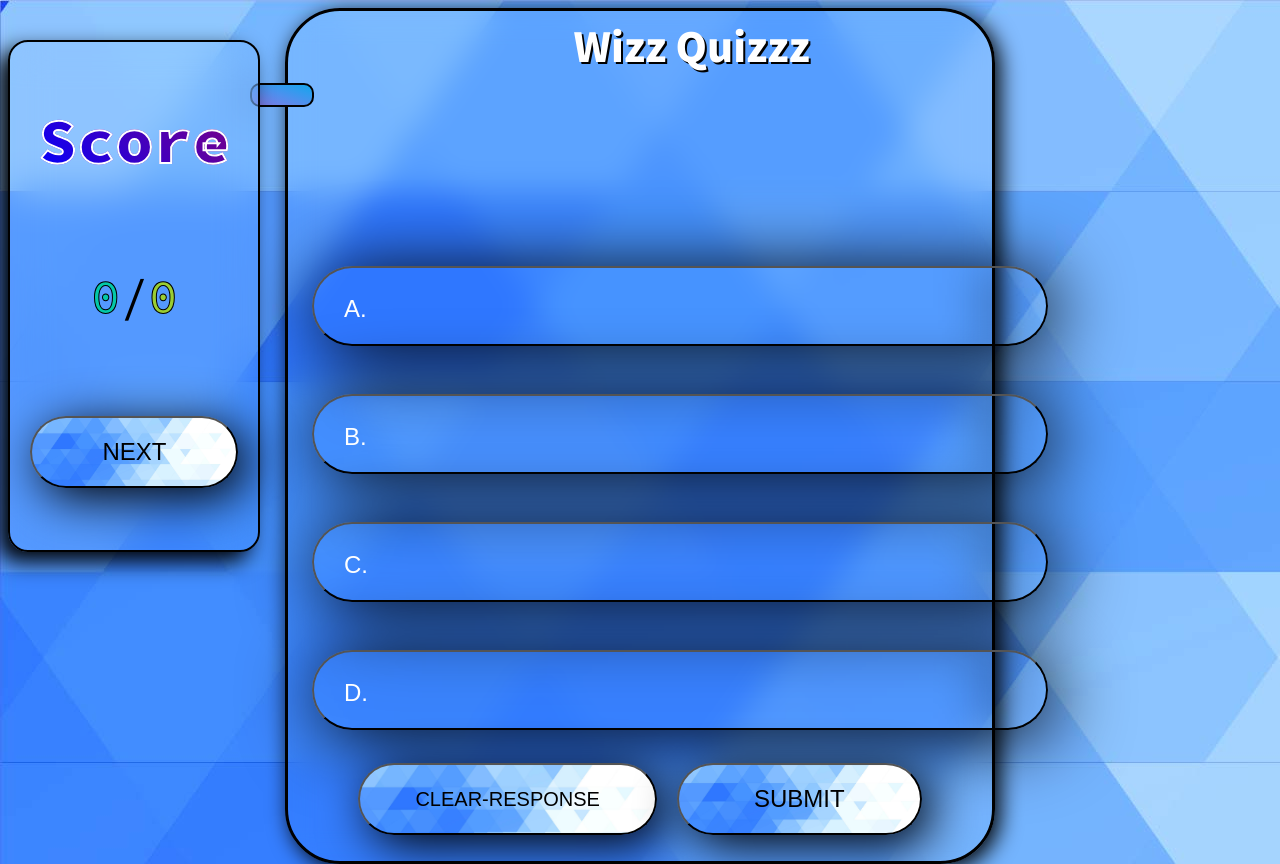
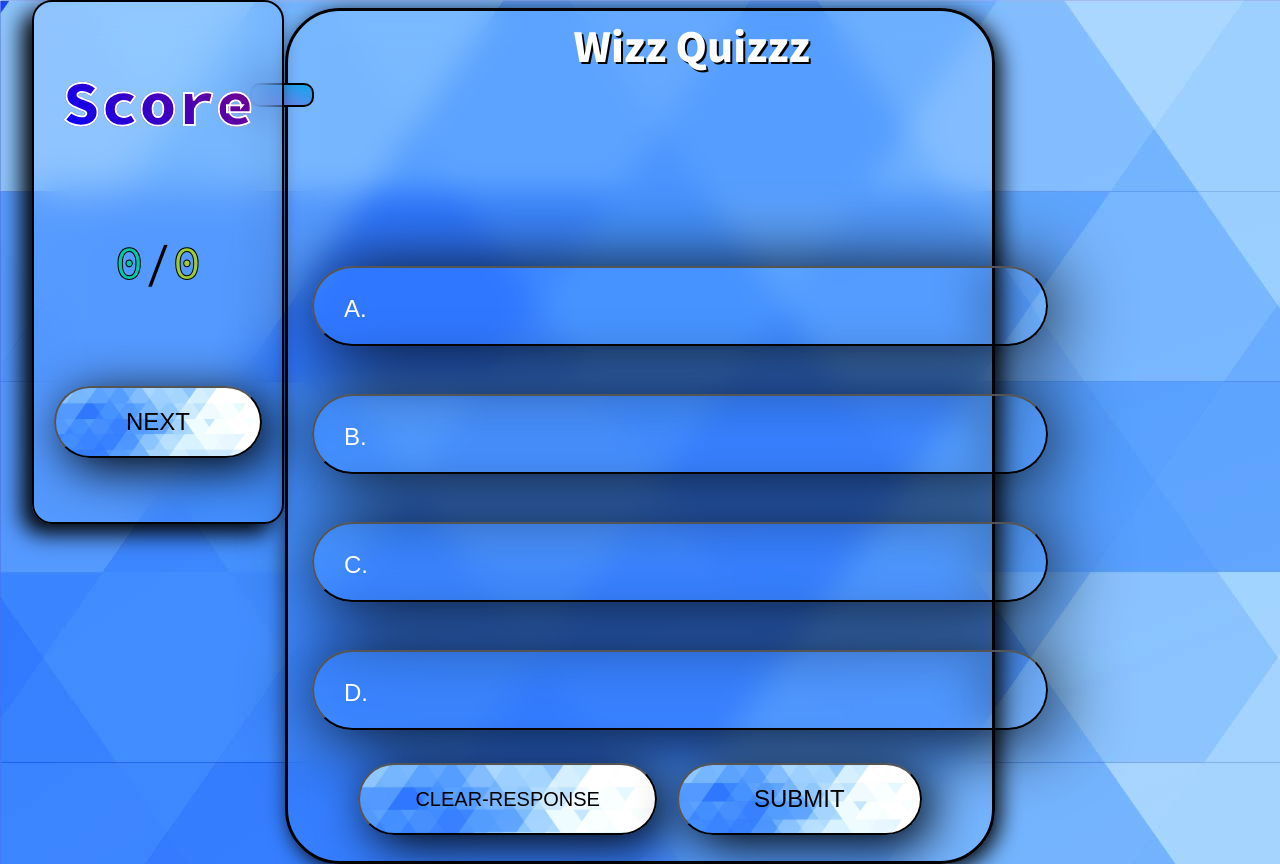
Before and after one commit to Suryansh7058/quiz-vanillaJS, a website: page index.html in a window 1280 px wide. Drawn offline with Linux system fonts and the light colour scheme; no server answers.

Commit message:
changed position of result div to fixed

```diff
--- a/style.css
+++ b/style.css
@@ -331,13 +331,15 @@ body{
     font-weight:900;
 }
 .result{
+    position: fixed;
     display: grid;
     grid-template-rows: repeat(3,1fr);
-    margin-right: 80%;
-    margin-top: 2rem;
+    top: 0;
+    left: 2.5%;
+    bottom:5%;
     padding:20px;
     min-width:4rem;
-    height:min-content;
+    height:30rem;
     border-radius:20px;
     border:2px solid black;
     box-shadow: -10px 10px 22px #000000;
```
